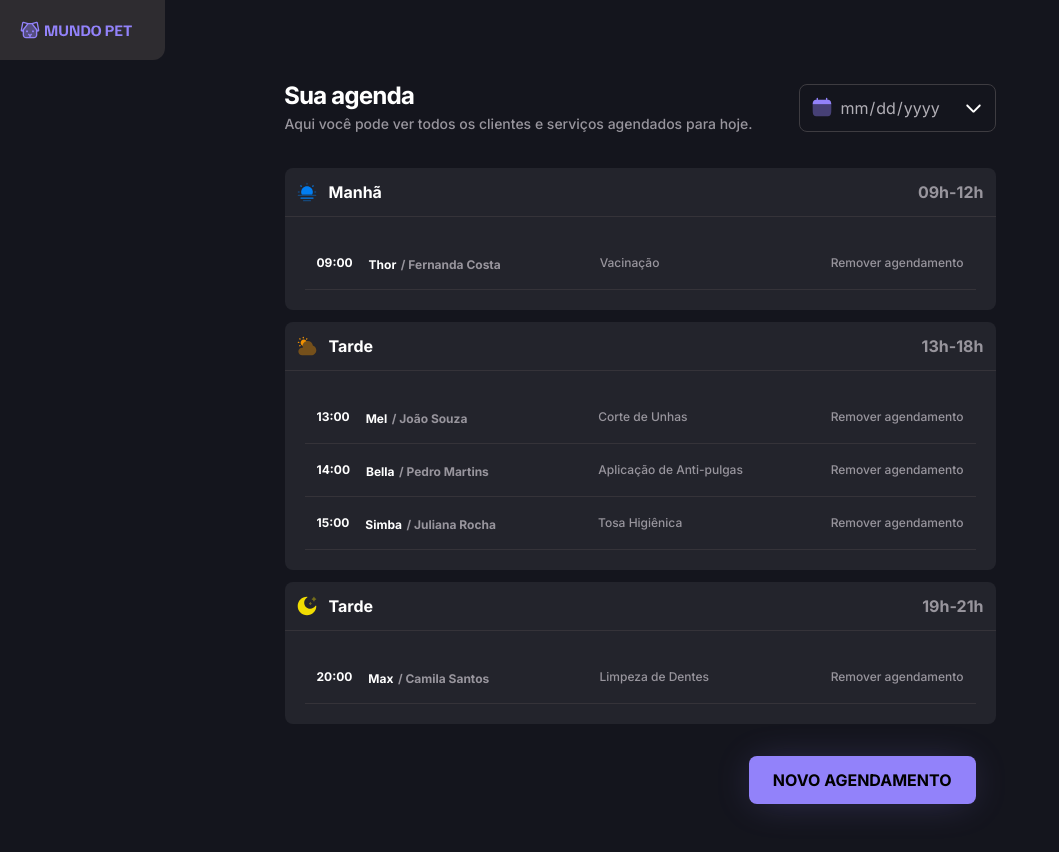
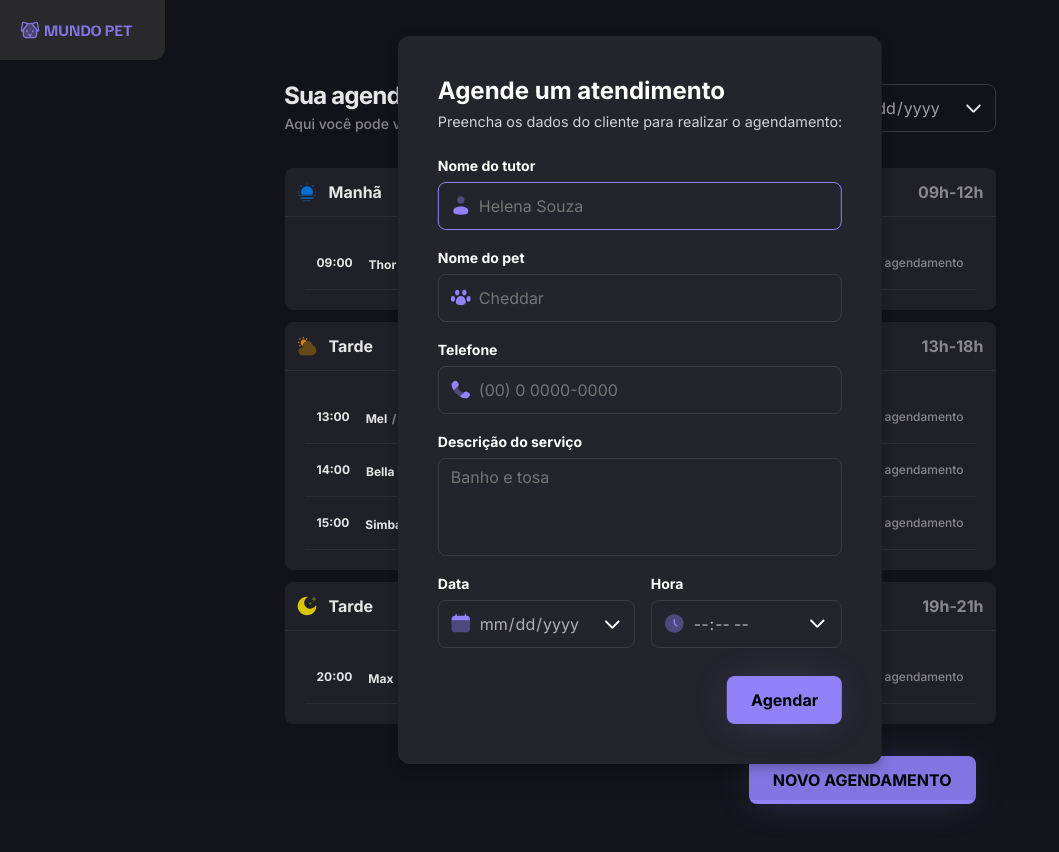
Before and after one commit to gabrielbertaglia/rocketseat-fullstack-desafio-mundo-pet, a website built with webpack: page index.html in a window 1280 px wide. Both pictures are taken after a click on the button "NOVO AGENDAMENTO". Shown: the whole page, without its empty margins (0-1059 px from the left). Built offline with nearby package versions, Linux system fonts and the light colour scheme.

Commit message:
feat: layout form new pet schedule

```diff
--- a/index.html
+++ b/index.html
@@ -124,9 +124,94 @@
       </div>
 
       <footer>
-        <button class="btn-new-schedule">NOVO AGENDAMENTO</button>
+        <button class="btn-schedule" id="open-modal">NOVO AGENDAMENTO</button>
       </footer>
     </div>
+
+    <dialog id="modal">
+      <h2>Agende um atendimento</h2>
+      <p>Preencha os dados do cliente para realizar o agendamento:</p>
+      <form>
+        <!-- <label for="tutor">Nome do tutor</label>
+        <input type="text" id="tutor" placeholder="Helena Souza" /> -->
+
+        <div class="input-wrapper">
+          <label for="tutor">Nome do tutor</label>
+
+          <div class="input">
+            <i>
+              <img src="./src/assets/icons/user.svg" alt="Ícone do usuário" />
+            </i>
+            <input type="text" id="tutor" placeholder="Helena Souza" />
+          </div>
+          </div>
+        </div>
+
+        <div class="input-wrapper">
+          <label for="pet">Nome do pet</label>
+
+          <div class="input">
+            <i>
+              <img src="./src/assets/icons/pet-paw.svg" alt="Ícone do usuário" />
+            </i>
+            <input type="text" id="pet" placeholder="Cheddar" />
+          </div>
+        </div>
+
+        <div class="input-wrapper">
+          <label for="telefone">Telefone</label>
+
+          <div class="input">
+            <i>
+              <img src="./src/assets/icons/phone.svg" alt="Ícone do usuário" />
+            </i>
+            <input type="text" id="telefone" placeholder="(00) 0 0000-0000" />
+          </div>
+        </div>
+
+        <div class="input-wrapper">
+          <label for="descricao">Descrição do serviço</label>
+          <div class="input-area">
+            <textarea id="descricao" placeholder="Banho e tosa"></textarea>
+          </div>
+        </div>
+
+        <div class="datetime">
+          <!-- <div class="teste">
+            <label for="data">Data</label>
+            <input type="date" id="data" />
+          </div> -->
+
+          <div class="input-wrapper">
+            <label for="date">Data</label>
+            <div class="input">
+              <i>
+                <img src="./src/assets/icons/calendar.svg" alt="Calendário" />
+              </i>
+              <input type="date" id="filter" name="filter" />
+            </div>
+          </div>
+
+          <div class="input-wrapper">
+            <label for="hora">Hora</label>
+            <div class="input">
+              <i>
+                <img src="./src/assets/icons/clock.svg" alt="Calendário" />
+              </i>
+              <input type="time" id="filter" name="filter" />
+            </div>
+          </div>
+
+          <!-- <div class="teste">
+            <input type="time" id="hora" />
+          </div> -->
+        </div>
+
+        <div class="footer">
+          <button type="submit" class="btn-schedule">Agendar</button>
+        </div>
+      </form>
+    </dialog>
     <!-- </div> -->
   </body>
 </html>
--- a/src/main.js
+++ b/src/main.js
@@ -5,6 +5,10 @@
 import "./libs/dayjs.js";
 
 // CSS
+import "./styles/form.css";
 import "./styles/global.css";
 import "./styles/input.css";
 import "./styles/schedule.css";
+
+//JS
+import "./modules/modal/index.js";
--- /dev/null
+++ b/src/modules/modal/index.js
@@ -0,0 +1,8 @@
+const button = document.getElementById("open-modal");
+const modal = document.querySelector("dialog");
+
+button.onclick = () => {
+  modal.showModal();
+};
+
+button;
--- /dev/null
+++ b/src/styles/form.css
@@ -0,0 +1,55 @@
+form {
+  display: flex;
+  flex-direction: column;
+  gap: 16px;
+}
+
+dialog {
+  background-color: var(--background-tertiary);
+  border: none;
+  border-radius: 0.75rem;
+  padding: 2.5rem;
+  min-width: 477px;
+  box-shadow: 0px 4px 12px rgba(0, 0, 0, 0.25);
+
+  top: 50%;
+  left: 50%;
+  transform: translate(-50%, -50%);
+}
+
+dialog h2 {
+  font-size: 1.5rem;
+  margin-bottom: 0.5rem;
+  color: #fff;
+}
+
+dialog p {
+  font-size: 0.9rem;
+  margin-bottom: 1.5rem;
+  color: #d1d1d6;
+}
+
+label {
+  display: block;
+  font: var(--label-md);
+  color: var(--content-primary);
+}
+
+.datetime {
+  display: flex;
+  gap: 1rem;
+}
+
+.datetime input {
+  flex: 1;
+}
+
+.teste {
+  width: 100%;
+}
+
+.footer {
+  display: flex;
+  justify-content: end;
+  padding-top: 12px;
+}
--- a/src/styles/input.css
+++ b/src/styles/input.css
@@ -1,5 +1,12 @@
+.input-wrapper {
+  width: 100%;
+  display: flex;
+  flex-direction: column;
+  gap: 4px;
+  color: #fff;
+}
+
 .input {
-  width: fit-content;
   height: 3rem;
 
   border: 1px solid var(--border-primary);
@@ -7,16 +14,25 @@
   border-radius: 0.5rem;
 
   display: flex;
-  /* margin-bottom: 2rem; only mobile */
+}
+
+.input-area {
+  display: flex;
+  align-items: center;
+  position: relative;
+  background-color: transparent;
+  border: 1px solid var(--border-primary);
+  border-radius: 8px;
+  padding: 8px 12px;
 }
 
 .input i {
   margin-right: 0.5rem;
 }
 
-.input input {
+input,
+textarea {
   flex: 1;
-
   font-family: var(--ff-inter);
 
   font-size: 1rem;
@@ -27,11 +43,18 @@
   border: none;
 }
 
-.input:hover {
+textarea {
+  resize: none;
+  height: 80px;
+}
+
+.input:hover,
+.input-area:hover {
   border: 1.5px solid var(--border-secondary);
 }
 
-.input:focus-within {
+.input:focus-within,
+.input-area:focus-within {
   border: 1.5px solid var(--brand);
 }
 
--- a/src/styles/schedule.css
+++ b/src/styles/schedule.css
@@ -119,7 +119,7 @@
   width: 15%;
 }
 
-.btn-new-schedule {
+.btn-schedule {
   border: none;
   background-color: var(--brand);
 
@@ -135,7 +135,7 @@
   -moz-box-shadow: -1px 2px 39px -8px rgba(146, 130, 250, 0.3);
 }
 
-.btn-new-schedule:hover {
+.btn-schedule:hover {
   background-color: var(--background-highlights);
 }
 
```
Also changed, not shown: src/assets/icons/clock.svg (added), src/assets/icons/pet-paw.svg (added), src/assets/icons/phone.svg (added), src/assets/icons/user.svg (added).
